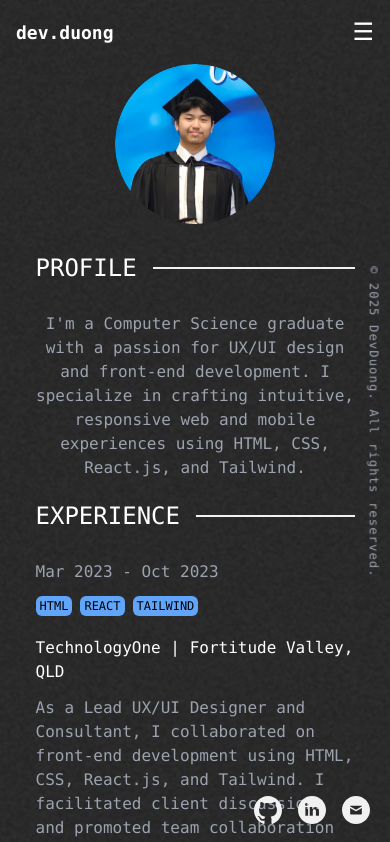
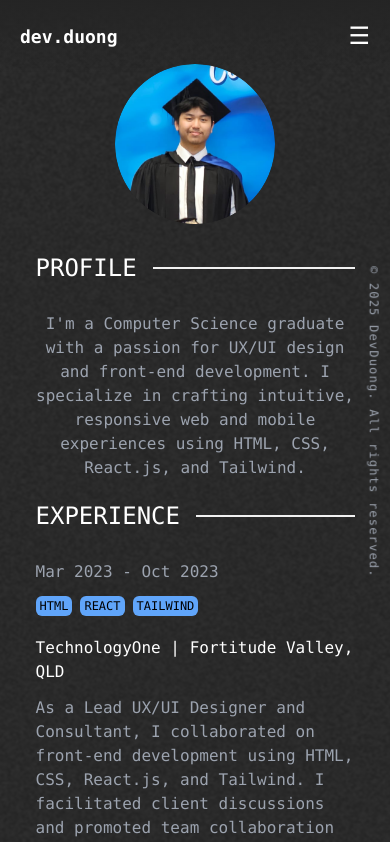
Before and after one commit to dev-duong/dev-duong.github.io, a React (Create React App) app: page /about in a window 390 px wide. Shown: the top 842 px of the page. Built offline with nearby package versions, Linux system fonts and the light colour scheme.

Commit message:
updated about page

```diff
--- a/src/components/layout/Navbar.js
+++ b/src/components/layout/Navbar.js
@@ -13,9 +13,10 @@ const Navbar = () => {
 
   return (
     <nav
-      className={`flex justify-between items-center fixed p-4 w-full z-20 text-white transition-all duration-300 ${
-        menuOpen ? "bg-[#252525] bg-opacity-90 backdrop-blur" : ""
-      }`}
+      className={`flex justify-between items-center fixed p-5 w-full z-20 text-white transition-all duration-300
+    bg-gradient-to-b from-[#252525] to-transparent
+    ${menuOpen ? "bg-opacity-90 backdrop-blur" : ""}
+  `}
     >
       {/* Branding on the left */}
       <div className="text-xl font-bold">
@@ -31,11 +32,16 @@ const Navbar = () => {
 
       {/* Navigation links */}
       <div
-        className={`flex gap-x-4 ${
+        className={`flex gap-x-4 transition-all duration-300 ${
           menuOpen
-            ? "flex-col absolute top-16 left-0 w-full px-5 py-3 bg-[#252525] bg-opacity-90 backdrop-blur"
+            ? "flex-col absolute top-16 left-0 w-full px-5 py-3 bg-opacity-90 backdrop-blur"
             : "hidden"
         } sm:flex sm:static sm:flex-row sm:gap-x-4`}
+        style={{
+          background: menuOpen
+            ? "linear-gradient(to bottom, #1a1a1a 85%, transparent 100%)" // Extended gradient with #1a1a1a
+            : "",
+        }}
       >
         {pages.map((page) => (
           <NavLink
--- a/src/pages/About.js
+++ b/src/pages/About.js
@@ -17,7 +17,7 @@ const About = () => {
   const tools = ["git", "github", "vscode", "figma", "notion"];
 
   return (
-    <main className="pt-16 px-4 w-full max-w-[90%] sm:max-w-[80%] md:max-w-[60%] lg:max-w-[50%] xl:max-w-[40%] mx-auto min-h-screen flex flex-col justify-center">
+    <main className="pt-16 px-4 w-full max-w-[90%] sm:max-w-[80%] md:max-w-[60%] lg:max-w-[50%] xl:max-w-[40%] mx-auto min-h-screen flex flex-col justify-center flex-grow pb-20 md:pb-0">
       <PageWrapper>
         {/* Profile Section */}
         <section className="flex flex-col lg:flex-row justify-center items-center mb-5 gap-7 text-center lg:text-left">
@@ -139,7 +139,10 @@ const About = () => {
       </PageWrapper>
 
       {/* Footer */}
-      <footer className="fixed bottom-0 right-0">
+      <footer
+        className="absolute bottom-0 left-1/2 -translate-x-1/2 flex justify-center w-full p-5
+               md:static md:bottom-auto md:left-auto md:translate-x-0 md:justify-end md:items-end md:fixed md:right-0 md:bottom-0"
+      >
         <PageWrapper>
           <SocialLinks />
         </PageWrapper>
```
